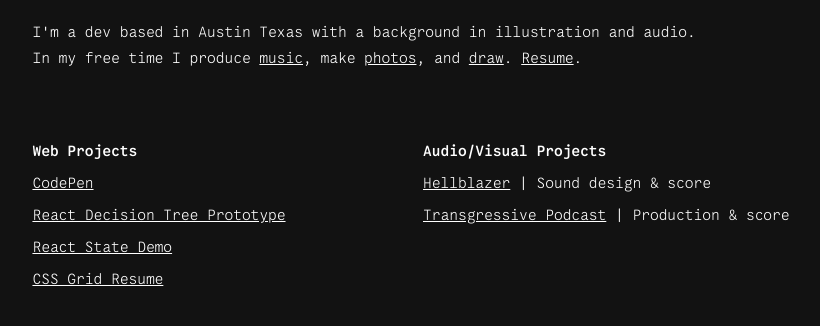
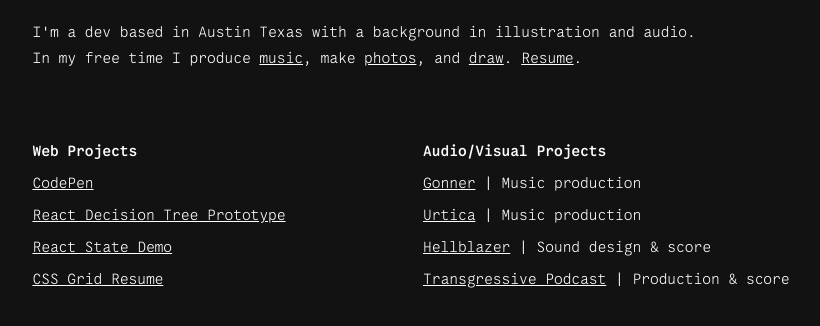
Before and after one commit to thekevinboyle/site, a plain HTML site: page index.html in a window 1280 px wide. Shown: the part 134-460 px from the top of the page, without its empty margins (229-1049 px from the left). Drawn offline with nearby package versions, Linux system fonts and the light colour scheme.

Commit message:
added music production links

```diff
--- a/index.html
+++ b/index.html
@@ -38,6 +38,8 @@
           <div class="work__audio">
             <ul>
             <li class="title">Audio/Visual Projects</li>
+              <li><a href="https://weareallgonners.bandcamp.com/" target="_blank">Gonner</a> | Music production</li>
+              <li><a href="https://urtica.bandcamp.com/" target="_blank">Urtica</a> | Music production</li>
               <li><a href="https://vimeo.com/232079502" target="_blank">Hellblazer</a> | Sound design & score</li>
               <li><a href="https://transgressive.libsyn.com/" target="_blank">Transgressive Podcast</a> | Production & score</li>
             </ul>
```
